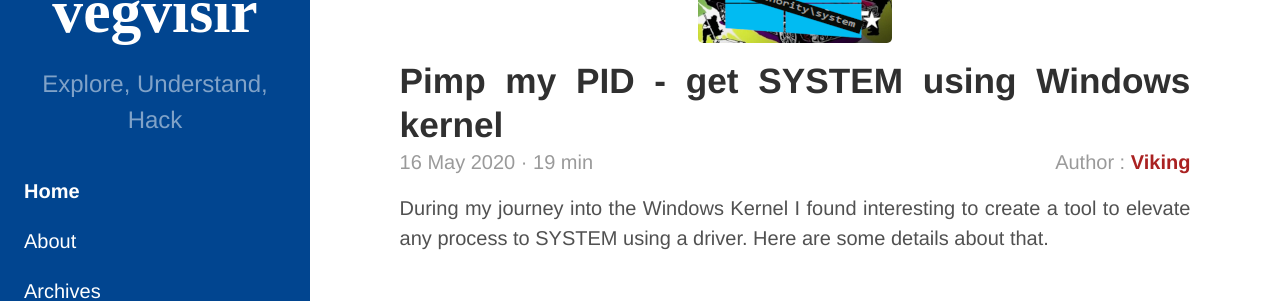
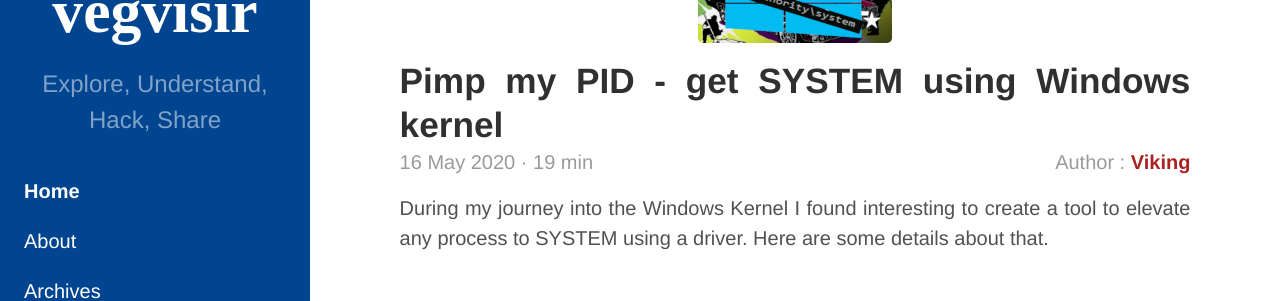
Before and after one commit to v1k1ngfr/v1k1ngfr.github.io, a Jekyll site: the page built from index.html, in a window 1280 px wide. Shown: the part 284-585 px from the top of the page. Built offline with Jekyll 4.4.1, drawn with Linux system fonts in a browser that asks for light colours; the list of posts is cut into pages by our own code.

Commit message:
Hacking is sharing

```diff
--- a/_config.yml
+++ b/_config.yml
@@ -1,7 +1,7 @@
 title: vegvisir
 email: vikingfr@gmail.com
 description: Hacking include sharing. This place dump stuffs I found interesting, maybe it can be helpful for others.
-tagline: Explore, Understand, Hack
+tagline: Explore, Understand, Hack, Share
 baseurl: "/"
 root: /
 url: "https://v1k1ngfr.github.io/"
```
